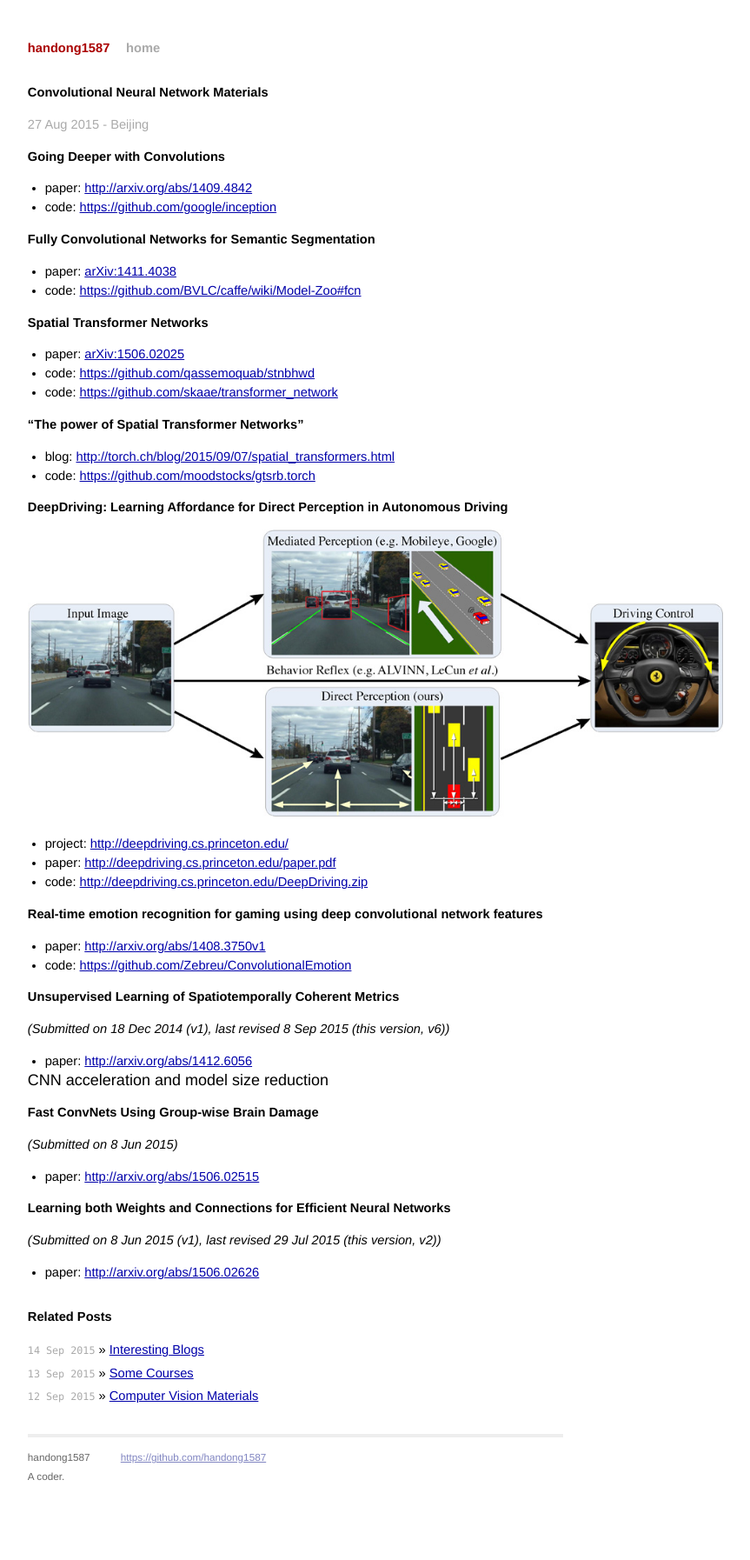
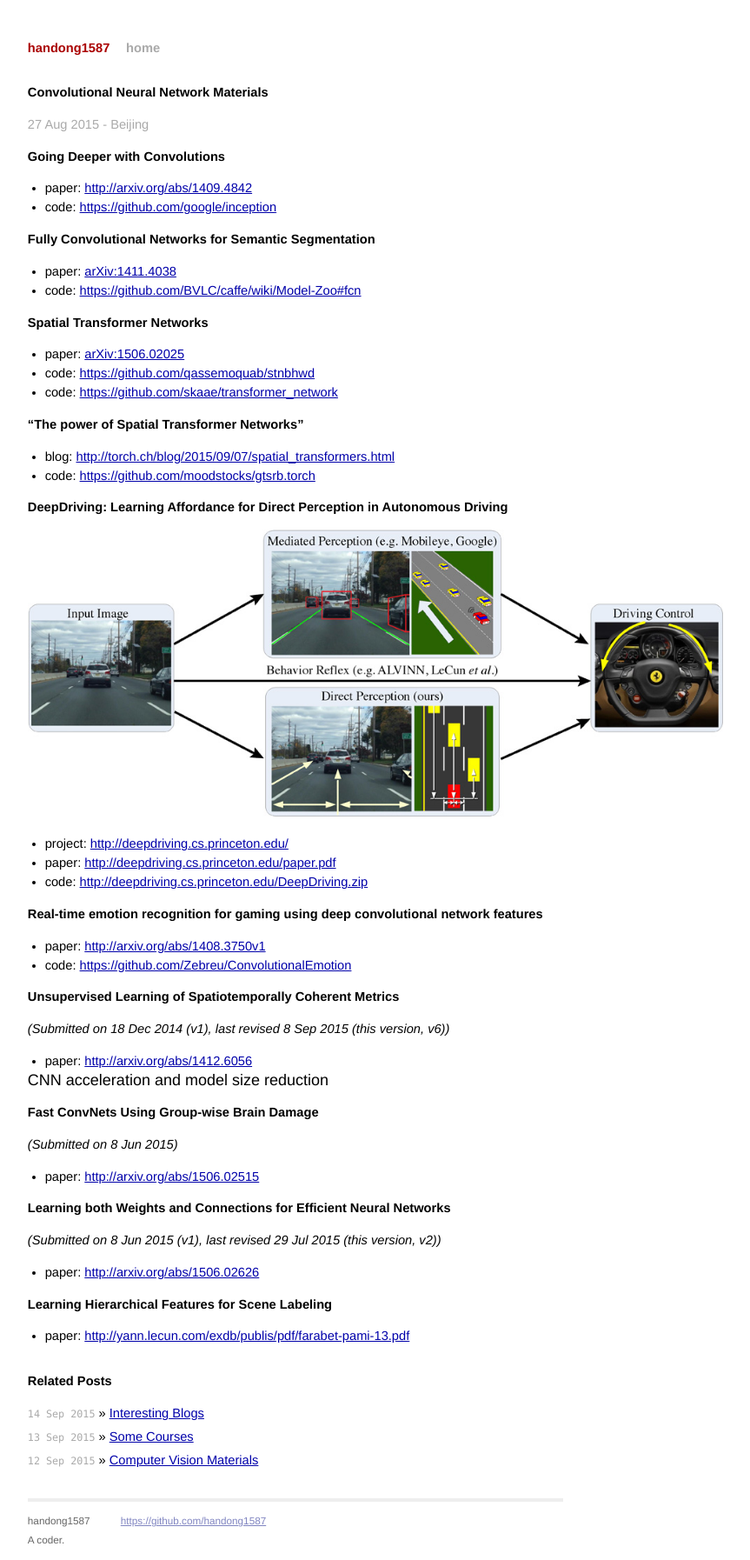
Before and after one commit to handong1587/handong1587.github.io, a Jekyll site: the page built from _posts/deep_learning/2015-08-27-cnn-materials.md, in a window 1280 px wide. Shown: the whole page at 87% size, without its empty margins (300-1163 px from the left). Built offline with Jekyll 4.4.1, drawn with Linux system fonts in a browser that asks for light colours; Markdown is read by kramdown in place of the engine named in the settings; comment, search, counter and statistics services are not loaded; before the commit the page ends 1721 px from its top, so only the background shows below that.

Commit message:
update md

```diff
--- a/_posts/deep_learning/2015-08-27-cnn-materials.md
+++ b/_posts/deep_learning/2015-08-27-cnn-materials.md
@@ -66,3 +66,7 @@ CNN acceleration and model size reduction
 *(Submitted on 8 Jun 2015 (v1), last revised 29 Jul 2015 (this version, v2))*
 
 - paper: [http://arxiv.org/abs/1506.02626](http://arxiv.org/abs/1506.02626)
+
+**Learning Hierarchical Features for Scene Labeling**
+
+- paper: [http://yann.lecun.com/exdb/publis/pdf/farabet-pami-13.pdf](http://yann.lecun.com/exdb/publis/pdf/farabet-pami-13.pdf)
```
